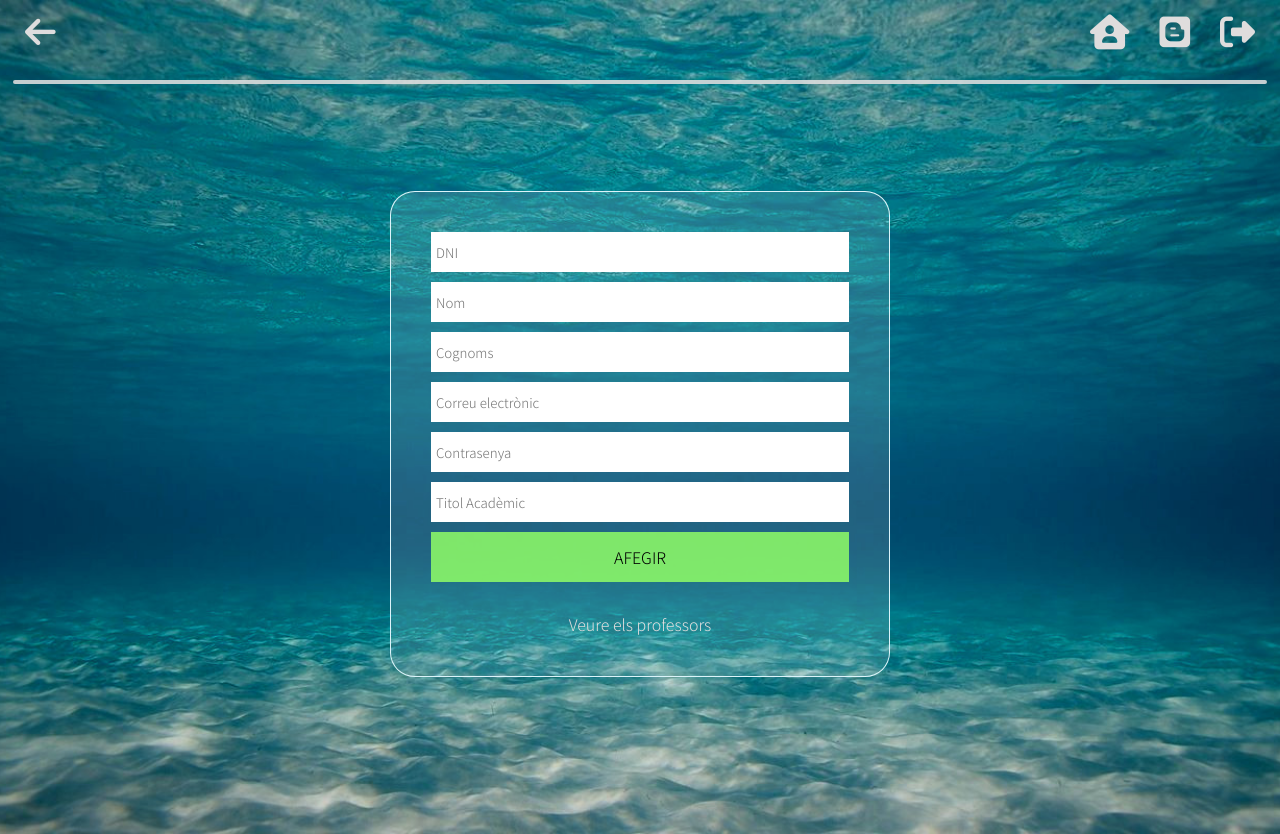
After one commit to guillemfont/infobdn, a PHP site: page /admin/editarProf-admin.php in a window 1280 px wide. The commit adds this page. Run offline with PHP 8.4, Linux system fonts and the light colour scheme; the visitor is signed in with stand-in values (Sample User, id 1); some libraries are stand-ins or nearby versions.

```diff
--- /dev/null
+++ b/admin/editarProf-admin.php
@@ -0,0 +1,101 @@
+<?php
+// Pàgina 'home' de l'administrador
+
+
+    session_start();
+    if (!isset($_SESSION['usuari'])) { // Comprovar que la sessió existeix
+        header('location:index-admin.php');
+    }else{
+
+
+        // Codi
+        ?>
+        <!-- Pagina principal d'inici de sessió  -->
+
+        <!DOCTYPE html>
+        <html lang="en">
+        <head>
+            <meta charset="UTF-8">
+            <meta http-equiv="X-UA-Compatible" content="IE=edge">
+            <meta name="viewport" content="width=device-width, initial-scale=1.0">
+            <title>Info BDN</title>
+
+            <!-- Enllaç al document CSS  -->
+            <link rel="stylesheet" href="../css/style.css">
+            <link rel="stylesheet" href="../css/admin.css">
+
+            <!-- Enllaç a les tipografies  -->
+            <link rel="preconnect" href="https://fonts.googleapis.com">
+            <link rel="preconnect" href="https://fonts.gstatic.com" crossorigin>
+            <link href="https://fonts.googleapis.com/css2?family=Noto+Sans+JP:wght@300&display=swap" rel="stylesheet">
+
+            <!-- Enllaç a icones  -->
+            <script src="https://kit.fontawesome.com/ebca16e450.js" crossorigin="anonymous"></script>
+
+        </head>
+        <body background="../img/fondo.jpg">
+
+            <nav>
+
+                <a href="home-admin.php"><i class="fa-sharp fa-solid fa-arrow-left"></i></a>
+
+                <div class="lista">
+
+                    <li>
+                        <ul><a href="home-admin.php"><i class="fa-solid fa-house-user"></i></a></ul>
+                    </li>
+                    <li>
+                        <ul><a href="#"><i class="fa-brands fa-blogger"></i></a></ul>
+                    </li>
+                    <li>
+                        <ul><a href="../sortir.php"><i class="fa-solid fa-right-from-bracket"></i></a></ul>
+                    </li>
+                </div>
+            </nav>
+            <hr>
+            <div class="menu"></div>
+
+
+            <section>
+                <form class="contingut" action="afegirProf-admin.php" method="post">
+
+                    <input type="text" name="dni" id="dni" placeholder= "DNI" required>
+                    <input type="text" name="nom" id="nom" placeholder= "Nom" required>
+                    <input type="text" name="cognom" id="cognom" placeholder= "Cognoms" required>
+                    <input type="text" name="email" id="email" placeholder= "Correu electrònic" required>
+                    <input type="password" name="contrasenya" id="contrasenya" placeholder= "Contrasenya" required>
+                    <input type="text" name="titol" id="titol" placeholder= "Titol Acadèmic" required>
+
+                    <input id="buto" type="submit" value="AFEGIR">
+
+                    <p><a href="prof-admin.php" class="blanc">Veure els professors</a></p>
+
+
+                </form>
+
+            </section>
+
+
+            <footer>
+
+            </footer>
+
+
+
+        </body>
+        </html>
+
+        <?php
+
+        if(isset($_POST['dni'])){
+
+            include('funcions-admin.php');
+
+            dadesProf($_POST['dni'], $_POST['nom'],$_POST['cognom'],$_POST['email'],$_POST['contrasenya'],$_POST['titol']);
+
+
+
+        }
+
+    }
+?>
```
Also changed, not shown: admin/eliminarProf-admin.php (added, +42 -0 lines), admin/funcions-admin.php (+19 -1 lines), admin/prof-admin.php (+8 -5 lines), script.js (added, +9 -0 lines).
